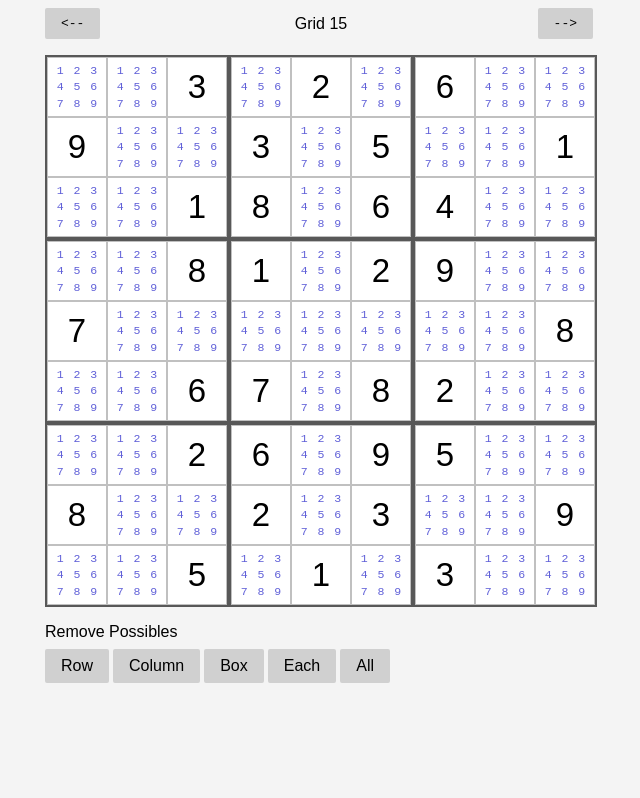
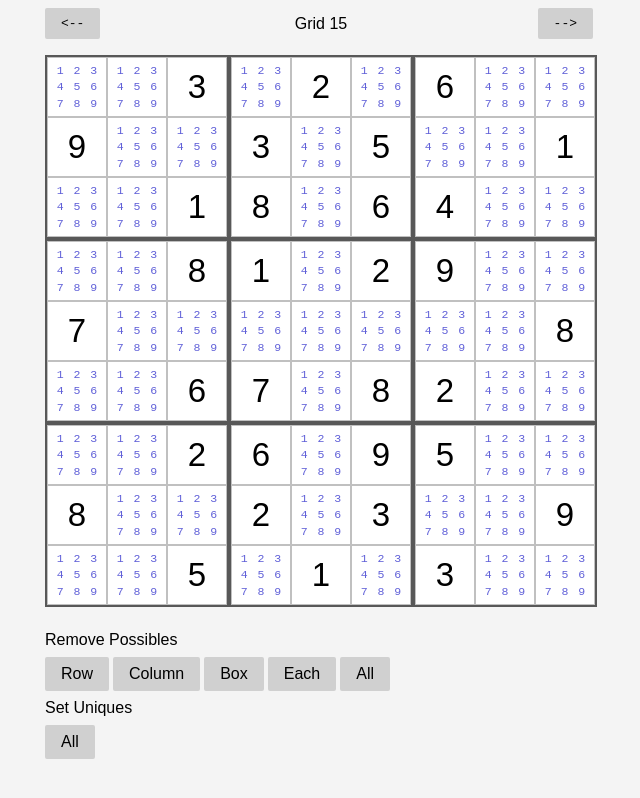
Before and after one commit to philrmass/sudoku-solver, a React app: page / in a window 1280 px wide. Shown: the whole page, without its empty margins (319-959 px from the left). Built offline with nearby package versions, Linux system fonts and the light colour scheme; the HTML template or start-up script is replaced by a standard one.

Commit message:
add unqiues controls

```diff
--- a/src/components/Controls.js
+++ b/src/components/Controls.js
@@ -8,6 +8,7 @@ import {
   removeBoxPossibles,
   removeEachPossibles,
   removeAllPossibles,
+  setUniques,
   clearActives,
 } from '../redux/board/actions';
 import styles from '../styles/Controls.module.css';
@@ -27,6 +28,7 @@ function Controls({
   removeBoxPossibles,
   removeEachPossibles,
   removeAllPossibles,
+  setUniques,
   clearActives,
 }) {
   useEffect(() => {
@@ -36,8 +38,8 @@ function Controls({
     }
   }, [actives]);
 
-  return (
-    <main className={styles.main}>
+  function buildPossibles() {
+    return (
       <section className={styles.section}>
         <div className={styles.title}>
           Remove Possibles
@@ -75,6 +77,31 @@ function Controls({
           </button>
         </div>
       </section>
+    );
+  }
+
+  function buildUniques() {
+    return (
+      <section className={styles.section}>
+        <div className={styles.title}>
+          Set Uniques
+        </div>
+        <div className={styles.buttons}>
+          <button
+            disabled={!hasRowPossibles(board)}
+            onClick={() => setUniques()}
+          >
+            All
+          </button>
+        </div>
+      </section>
+    );
+  }
+
+  return (
+    <main className={styles.main}>
+      {buildPossibles()}
+      {buildUniques()}
     </main>
   );
 }
@@ -87,6 +114,7 @@ Controls.propTypes = {
   removeBoxPossibles: PropTypes.func.isRequired,
   removeEachPossibles: PropTypes.func.isRequired,
   removeAllPossibles: PropTypes.func.isRequired,
+  setUniques: PropTypes.func.isRequired,
   clearActives: PropTypes.func.isRequired,
 };
 
@@ -101,6 +129,7 @@ const mapDispatch = {
   removeBoxPossibles,
   removeEachPossibles,
   removeAllPossibles,
+  setUniques,
   clearActives,
 };
 
--- a/src/redux/board/actions.js
+++ b/src/redux/board/actions.js
@@ -33,6 +33,11 @@ export function removeAllPossibles() {
   return { type: REMOVE_ALL_POSSIBLES };
 }
 
+export function setUniques() {
+  console.log('SET-UNIQUES');
+  return { type: 'BAD' };
+}
+
 export function clearActives() {
   return { type: CLEAR_ACTIVES};
 }
--- a/src/styles/Controls.module.css
+++ b/src/styles/Controls.module.css
@@ -3,7 +3,7 @@
 }
 
 .title {
-  padding-bottom: var(--space1);
+  padding: var(--space1) 0;
 }
 
 button {
```
